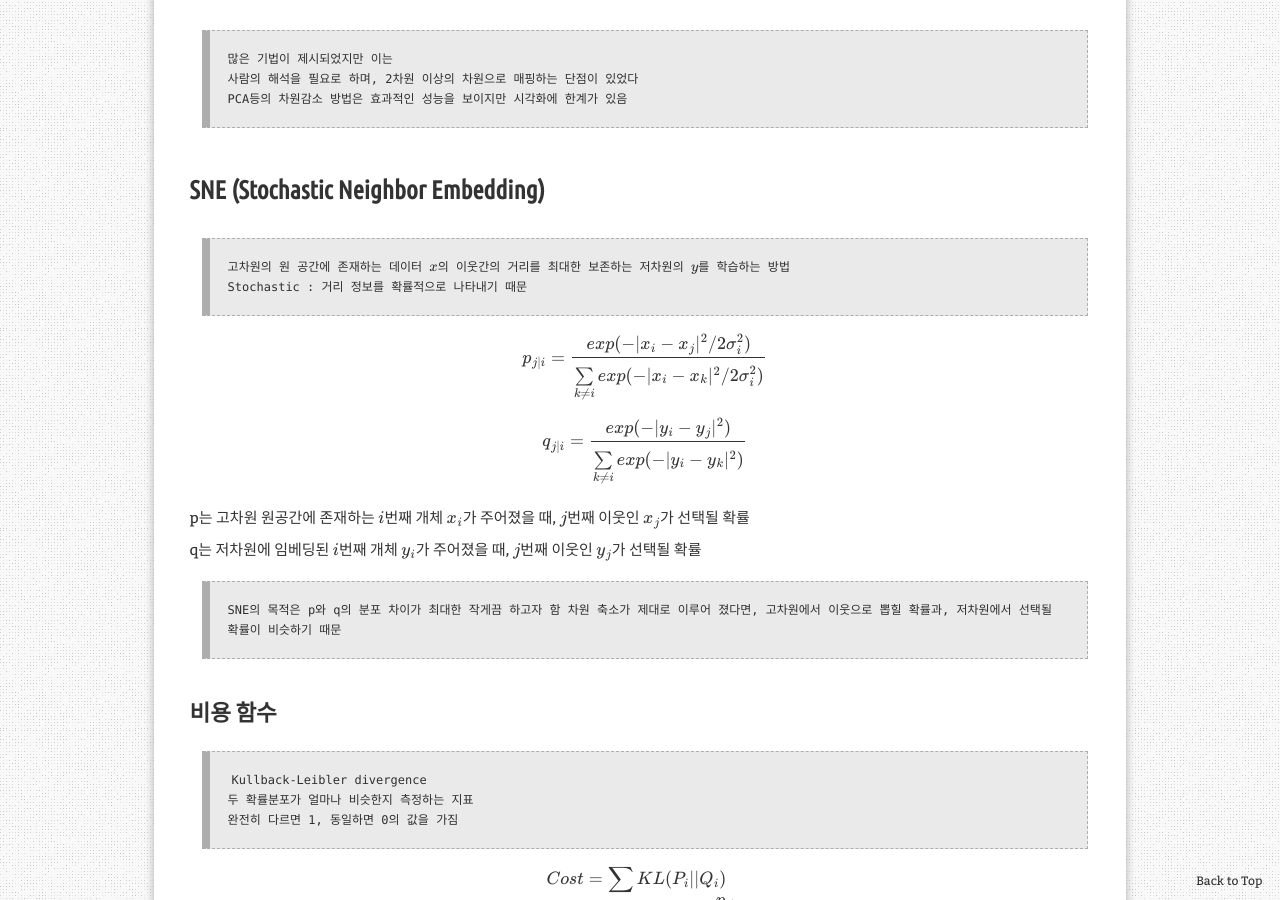
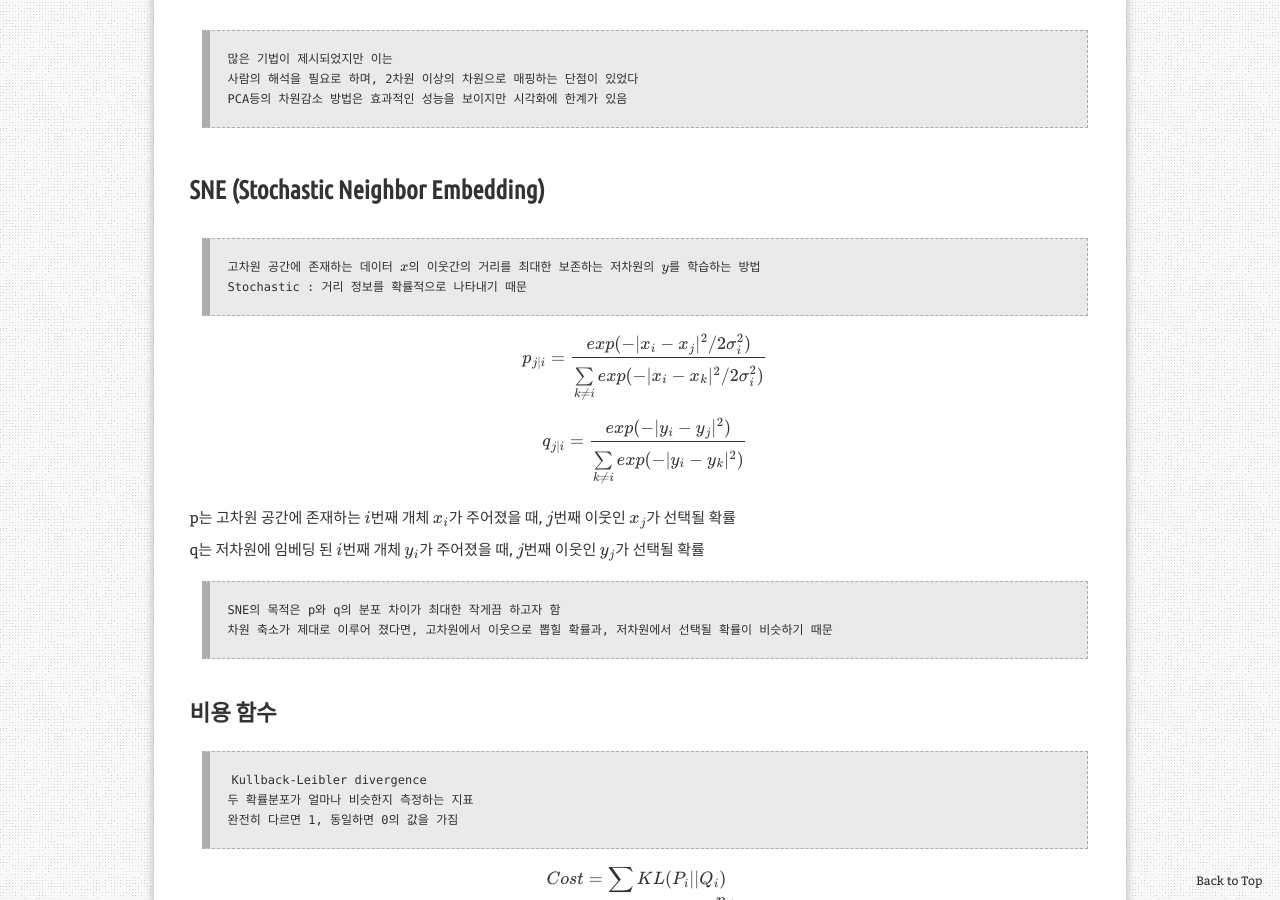
Before and after one commit to aristohyun/aristohyun.github.io, a Jekyll site: the page built from _posts/2021-07-26-T-SNE.md, in a window 1280 px wide and 900 px high, scrolled down 670 px. Built offline with Jekyll 4.4.1, drawn with Linux system fonts in a browser that asks for light colours; formulas are drawn with MathJax 3; comment, search, counter and statistics services are not loaded; some of the changed text lies outside the part shown.

Commit message:
Update 2021-07-26-T-SNE.md

```diff
--- a/_posts/2021-07-26-T-SNE.md
+++ b/_posts/2021-07-26-T-SNE.md
@@ -13,7 +13,7 @@ redirect_from:
 {:toc .toc}
 
 
-[SNE, T-SNE](https://ratsgo.github.io/machine%20learning/2017/04/28/tSNE/)
+[SNE, T-SNE](https://ratsgo.github.io/machine%20learning/2017/04/28/tSNE/){:target = "_ blank"}
 
 # 고차원의 시각화
 
@@ -24,7 +24,7 @@ redirect_from:
 
 # SNE (Stochastic Neighbor Embedding)
 
-> 고차원의 원 공간에 존재하는 데이터 $x$의 이웃간의 거리를 최대한 보존하는 저차원의 $y$를 학습하는 방법
+> 고차원 공간에 존재하는 데이터 $x$의 이웃간의 거리를 최대한 보존하는 저차원의 $y$를 학습하는 방법
 > Stochastic : 거리 정보를 확률적으로 나타내기 때문
 
 @
@@ -35,8 +35,8 @@ p_ {j|i} = \frac {exp(-|x_ i - x_ j|^2 / 2\sigma_ i ^2)}{\sum \limits_ {k \neq i
 q_ {j|i} = \frac {exp(-|y_ i - y_ j|^2)}{\sum \limits_ {k \neq i}^{} exp(-|y_ i - y_ k|^2)}
 @
 
-p는 고차원 원공간에 존재하는 $i$번째 개체 $x_ i$가 주어졌을 때, $j$번째 이웃인 $x_ j$가 선택될 확률
-q는 저차원에 임베딩된 $i$번째 개체 $y_ i$가 주어졌을 때, $j$번째 이웃인 $y_ j$가 선택될 확률
+p는 고차원 공간에 존재하는 $i$번째 개체 $x_ i$가 주어졌을 때, $j$번째 이웃인 $x_ j$가 선택될 확률
+q는 저차원에 임베딩 된 $i$번째 개체 $y_ i$가 주어졌을 때, $j$번째 이웃인 $y_ j$가 선택될 확률
 
 > SNE의 목적은 p와 q의 분포 차이가 최대한 작게끔 하고자 함
 > 차원 축소가 제대로 이루어 졌다면, 고차원에서 이웃으로 뽑힐 확률과, 저차원에서 선택될 확률이 비슷하기 때문
@@ -87,7 +87,7 @@ $y_ i$ 의 그래디언트를 보면 우리가 이미 모두 알고 있는 값
 > 그러나 가우시안 분포는 꼬리가 두텁지 않아서 적당히 떨어져있는 데이터와, 아주 멀리 떨어져있는 데이터가 선택될 확률이 크게나지 않음
 > => Crowding Problem
 > 가우시안 분포보다 꼬리가 두터운 t-분포[^2]를 쓴 것이 t-SNE
-> q_ {ij}에만 t분포를 적용하고, p_ {ij}는 SNE와 같음
+> $q_ {ij}$에만 t분포를 적용하고, $p_ {ij}$는 SNE와 같음
 
 
 
```
Also changed, not shown: other parts of _posts/2021-07-26-T-SNE.md (+3 -0 lines).
